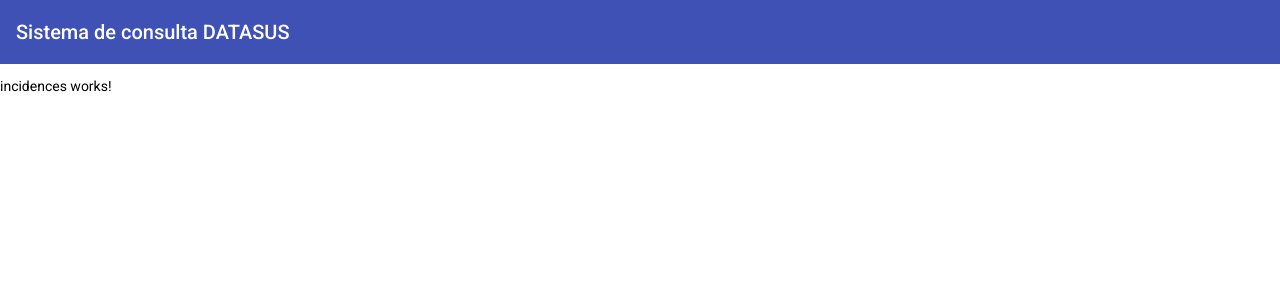
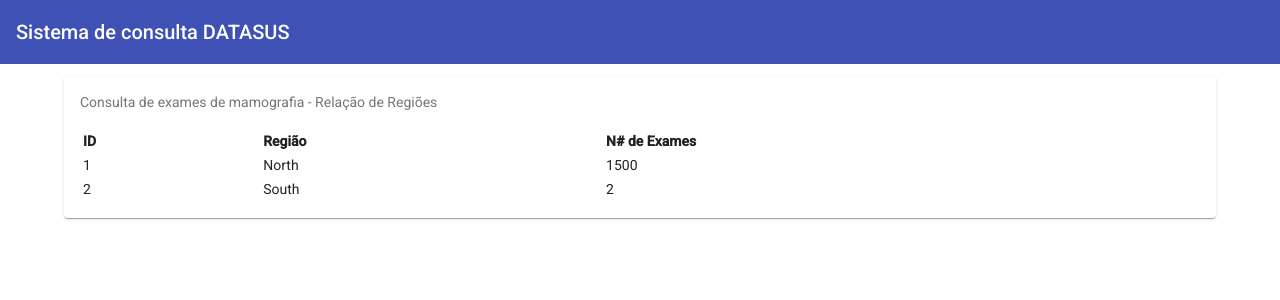
Before and after one commit to lschiavini/angulardevweek, an Angular app: page /incidences in a window 1280 px wide. Shown: the top 300 px of the page. Built offline with nearby package versions, Linux system fonts and the light colour scheme.

Commit message:
Set up more good looking material table

```diff
--- a/src/app/incidences/incidences.module.ts
+++ b/src/app/incidences/incidences.module.ts
@@ -1,9 +1,10 @@
+import { CommonModule } from '@angular/common';
 import { NgModule } from '@angular/core';
-import { CommonModule } from '@angular/common';
+import { MatCardModule } from '@angular/material/card';
+import { MatSortModule } from '@angular/material/sort';
 
 import { IncidencesRoutingModule } from './incidences-routing.module';
 import { IncidencesComponent } from './incidences/incidences.component';
-
 
 @NgModule({
   declarations: [
@@ -11,7 +12,8 @@ import { IncidencesComponent } from './incidences/incidences.component';
   ],
   imports: [
     CommonModule,
-    IncidencesRoutingModule
+    IncidencesRoutingModule,
+    MatSortModule, MatCardModule
   ]
 })
 export class IncidencesModule { }
--- a/src/app/incidences/incidences/incidences.component.css
+++ b/src/app/incidences/incidences/incidences.component.css
@@ -0,0 +1,13 @@
+
+table {
+    width: 100%;
+}
+
+.mat-sort-header-container {
+    align-items: center;
+}
+
+.margin {
+    margin-left: 5%;
+    margin-right: 5%;
+}
--- a/src/app/incidences/incidences/incidences.component.html
+++ b/src/app/incidences/incidences/incidences.component.html
@@ -1 +1,24 @@
-<p>incidences works!</p>
+
+
+
+<div class="margin">
+    <mat-card>
+        <mat-card-subtitle>
+            Consulta de exames de mamografia - Relação de Regiões
+        </mat-card-subtitle>
+        <table matSort (matSortChange)="regions">
+            <tr>
+              <th mat-sort-header="id">ID</th>
+              <th mat-sort-header="region">Região</th>
+              <th mat-sort-header="total_exams">N# de Exames</th>
+            </tr>
+
+            <tr *ngFor="let element of regions">
+                <td>{{element.id}}</td>
+                <td>{{element.region}}</td>
+                <td>{{element.total_exams}}</td>
+            </tr>
+        </table>
+    </mat-card>
+
+</div>
--- a/src/app/incidences/service/region.service.ts
+++ b/src/app/incidences/service/region.service.ts
@@ -12,7 +12,8 @@ export class RegionService {
 
   listRegions() : Region[]{
     return[
-      { id: 1, region: 'North', total_exams: 1500 }
+      { id: 1, region: 'North', total_exams: 1500 },
+      { id: 2, region: 'South', total_exams: 2 }
     ];
   }
 }
```
